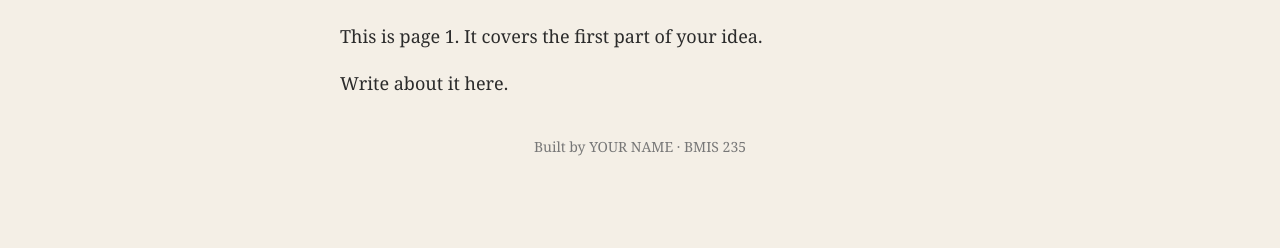
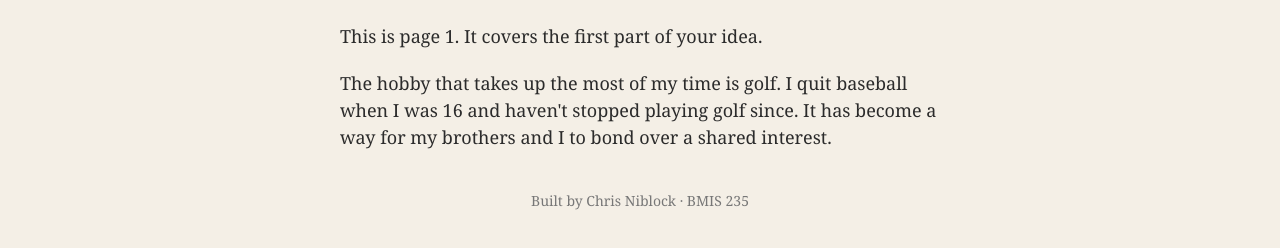
Before and after one commit to cniblock07/bmis235-html-3, a plain HTML site: page page1.html in a window 1280 px wide. Shown: the part 172-420 px from the top of the page. Drawn offline with Linux system fonts and the light colour scheme.

Commit message:
Update author information in page1.html

```diff
--- a/page1.html
+++ b/page1.html
@@ -1,7 +1,7 @@
 <!DOCTYPE html>
 <!--
-  Author: YOUR NAME
-  GU username: YOUR-GU-USERNAME
+  Author: Chris Niblock
+  GU username: cniblock
   Course: BMIS 235 - HTML-3
 -->
 <html lang="en">
@@ -30,10 +30,10 @@
 
 <h1>Page 1</h1>
 <p>This is page 1. It covers the first part of your idea.</p>
-<p>Write about it here.</p>
+<p>The hobby that takes up the most of my time is golf. I quit baseball when I was 16 and haven't stopped playing golf since. It has become a way for my brothers and I to bond over a shared interest.</p>
 
 <!-- Footer: fill in your name -->
-<footer>Built by YOUR NAME &middot; BMIS 235</footer>
+<footer>Built by Chris Niblock &middot; BMIS 235</footer>
 
 </body>
 </html>
```
